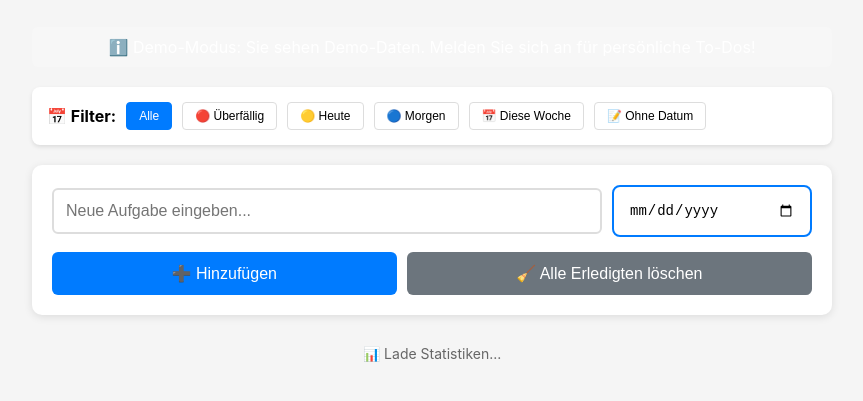
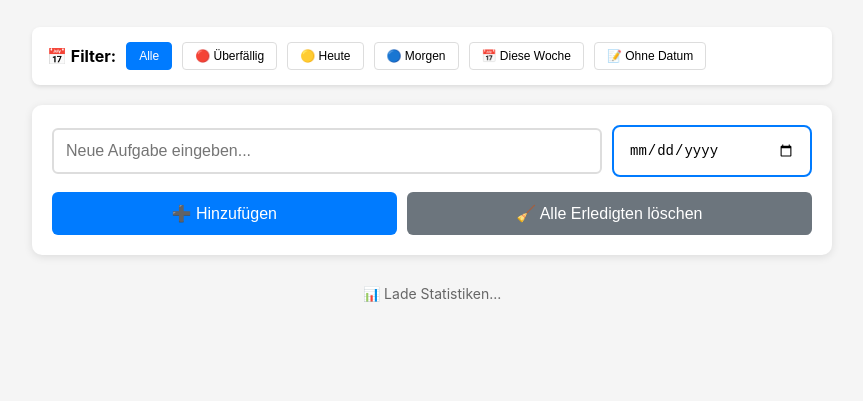
Before and after one commit to Max-A92/todo-app-fullstack, a plain HTML site: page frontend-sqlite/index.html in a window 1280 px wide. Shown: the part 145-546 px from the top of the page, without its empty margins (208-1071 px from the left). Drawn offline with Linux system fonts and the light colour scheme; no server answers.

Commit message:
🧹 UI Cleanup: Demo-Banner entfernt

```diff
--- a/frontend-sqlite/index.html
+++ b/frontend-sqlite/index.html
@@ -1007,11 +1007,6 @@
 
     <!-- Hauptinhalt -->
     <div id="appContent">
-        <!-- Guest-Modus Hinweis -->
-        <div id="guestModeNotice" class="welcome-message">
-            ℹ️ Demo-Modus: Sie sehen Demo-Daten. Melden Sie sich an für persönliche To-Dos!
-        </div>
-
         <!-- User Welcome Message -->
         <div id="userWelcome" class="welcome-message" style="display: none;">
             🎉 Willkommen zurück! Hier sind Ihre persönlichen To-Dos.
@@ -1542,7 +1537,6 @@
                     guestControls: document.getElementById('guestControls'),
                     userControls: document.getElementById('userControls'),
                     currentUsername: document.getElementById('currentUsername'),
-                    guestModeNotice: document.getElementById('guestModeNotice'),
                     userWelcome: document.getElementById('userWelcome'),
                     connectionStatus: document.getElementById('connectionStatus'),
                     connectionText: document.getElementById('connectionText'),
@@ -1568,7 +1562,6 @@
                     elements.guestControls.style.display = 'none';
                     elements.userControls.style.display = 'block';
                     elements.currentUsername.textContent = currentUser.username;
-                    elements.guestModeNotice.style.display = 'none';
                     elements.userWelcome.style.display = 'block';
                     elements.filterSection.style.display = 'block';
 
@@ -1577,7 +1570,6 @@
                 } else {
                     elements.guestControls.style.display = 'block';
                     elements.userControls.style.display = 'none';
-                    elements.guestModeNotice.style.display = 'block';
                     elements.userWelcome.style.display = 'none';
                     // Filter auch im Guest-Mode anzeigen für Demo-Daten
                     elements.filterSection.style.display = 'block';
```
